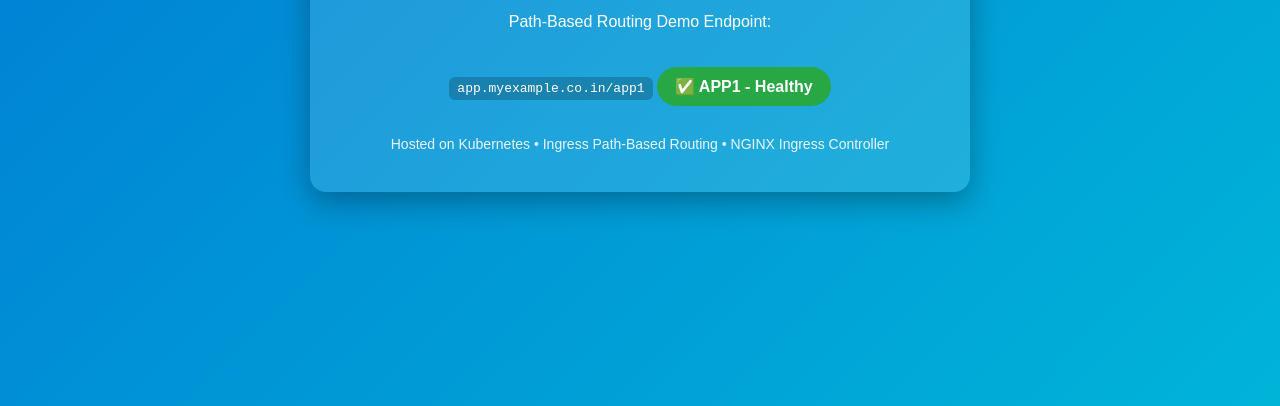
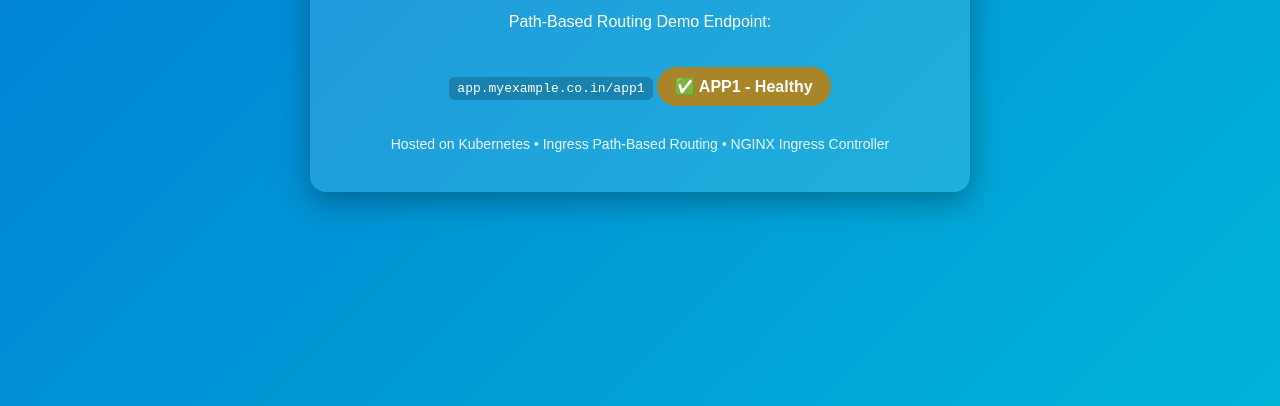
Before and after one commit to mehul-kubernetes/myexample-ingress-path-base-routing, a website: page App1/index.html in a window 1280 px wide. Shown: the part 394-800 px from the top of the page. Drawn offline with Linux system fonts and the light colour scheme.

Commit message:
add path base routing files

```diff
--- a/App1/index.html
+++ b/App1/index.html
@@ -42,7 +42,7 @@
             display: inline-block;
             margin-top: 20px;
             padding: 10px 18px;
-            background: #28A745;
+            background: #a78528;
             border-radius: 20px;
             font-weight: bold;
         }
```
Also changed, not shown: App2/index.html (+1 -1 lines).
